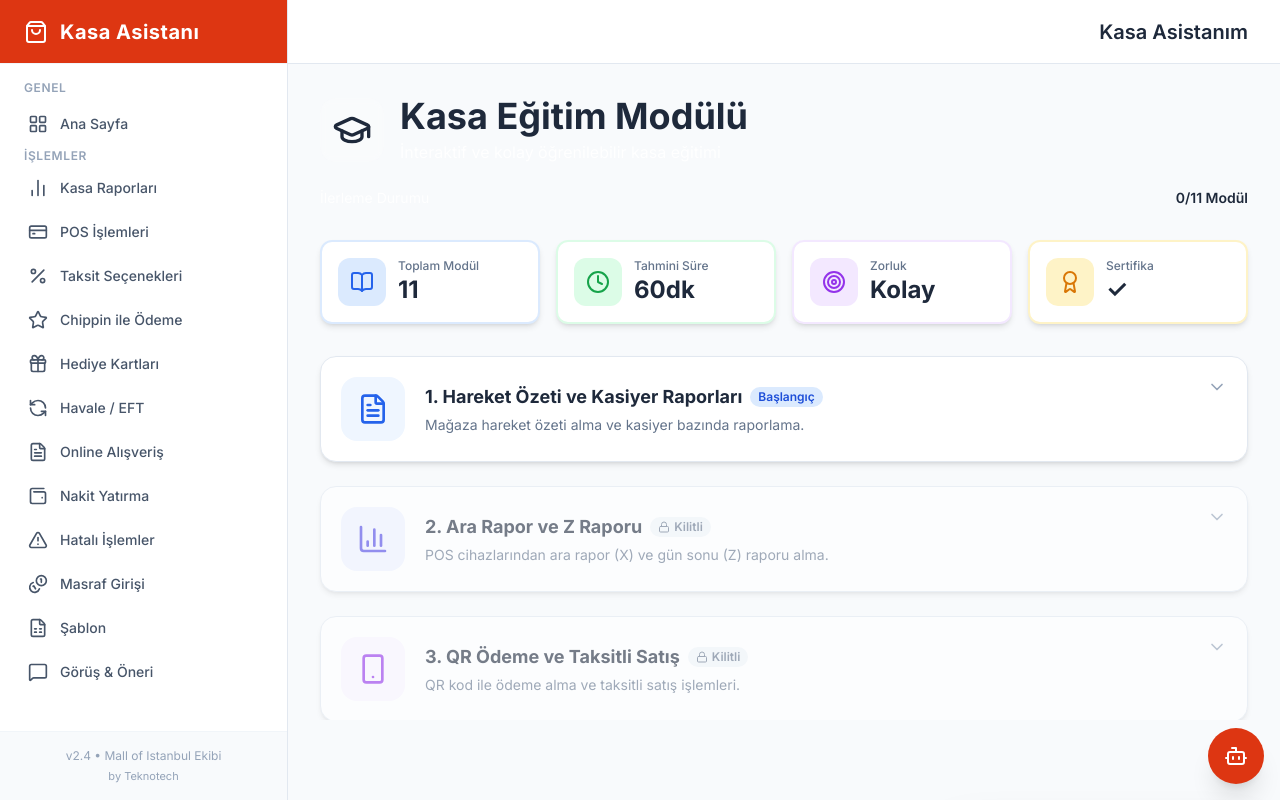
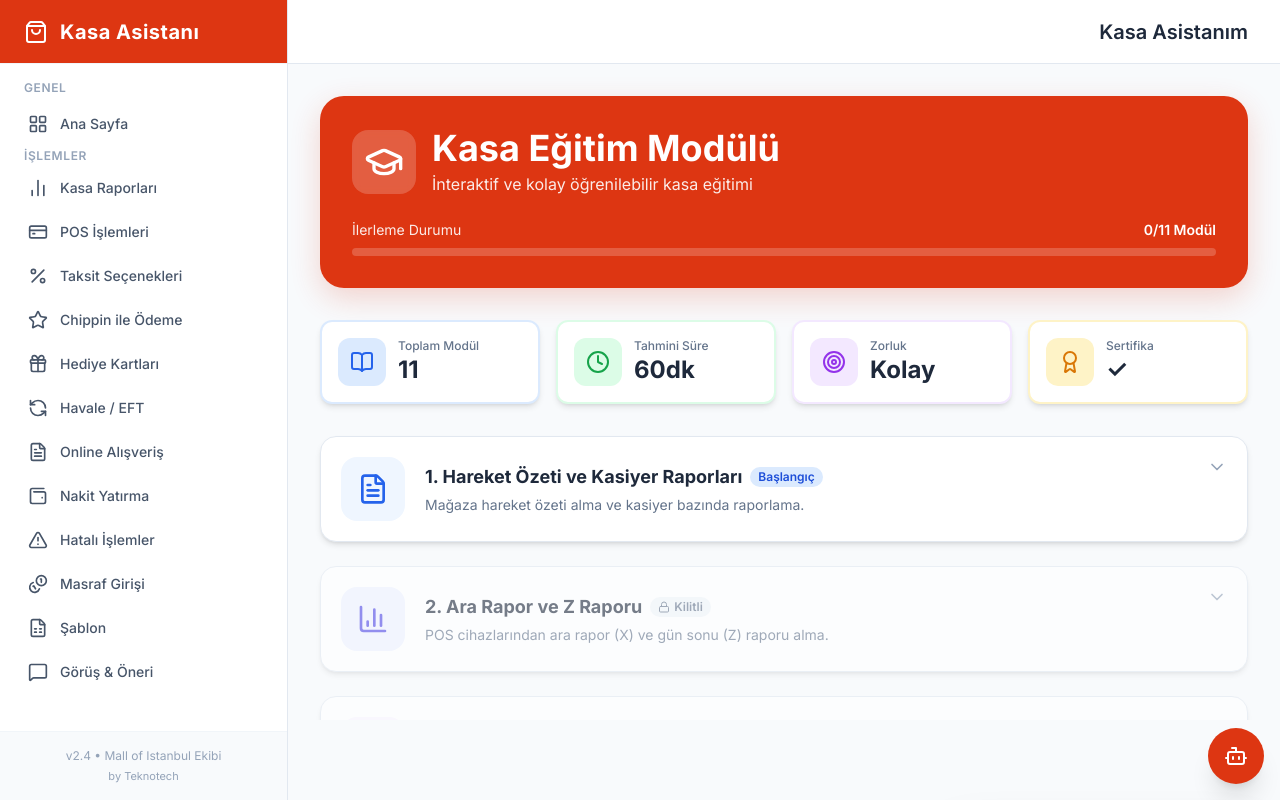
Before and after one commit to ersinonline/cvl, a plain HTML site: page kasa-egitim.html in a window 1280 px wide. Drawn offline with nearby package versions, Linux system fonts and the light colour scheme.

Commit message:
Update style.css

```diff
--- a/style.css
+++ b/style.css
@@ -191,3 +191,34 @@ body {
         gap: 14px;
     }
 }
+
+/* Training Hero Section */
+.training-hero {
+    background-color: #dd3612;
+    border-radius: 16px;
+    padding: 24px;
+    color: white;
+    box-shadow: 0 10px 30px rgba(221, 54, 18, 0.2);
+}
+
+@media (min-width: 1024px) {
+    .training-hero {
+        border-radius: 24px;
+        padding: 32px;
+    }
+}
+
+/* Progress bar styling */
+.progress-bar {
+    width: 100%;
+    height: 8px;
+    border-radius: 9999px;
+    overflow: hidden;
+}
+
+.progress-fill {
+    height: 100%;
+    background: linear-gradient(90deg, #ffffff 0%, rgba(255,255,255,0.8) 100%);
+    border-radius: 9999px;
+    transition: width 0.5s ease;
+}
```
